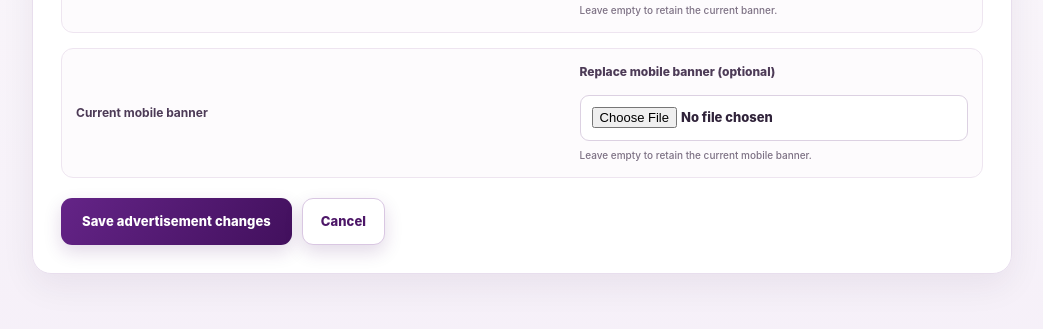
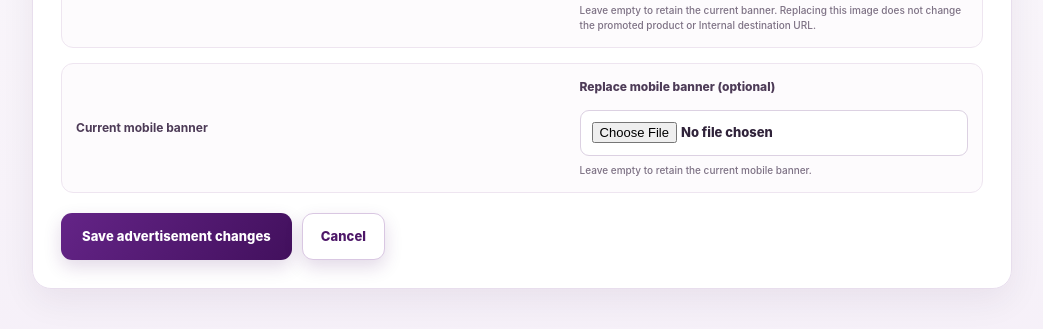
Before and after one commit to mjoshi25/Your-Shoppe, a Spring app: template src/main/resources/templates/admin/advertising-edit.html in a window 1280 px wide. Shown: the part 1247-1576 px from the top of the page, without its empty margins (118-1161 px from the left). Run offline with Thymeleaf, Linux system fonts and the light colour scheme; the template is opened without the code that fills it, so the values that code supplies are empty; some of the project's set-up classes (security, data sources, template engines, error pages and the like) are left out, and stand-ins take their place.

Commit message:
commit 76.4 fix

```diff
--- a/src/main/resources/templates/admin/advertising-edit.html
+++ b/src/main/resources/templates/admin/advertising-edit.html
@@ -38,7 +38,7 @@
       <label class="ad-edit-full">Target PIN codes<input name="targetPinCodes" th:value="${campaign.targetPinCodesText}" placeholder="751001, 766001"><small>Leave blank to target all PIN codes.</small></label>
       <div class="ad-edit-upload">
         <div><strong>Current desktop banner</strong><img class="ad-edit-preview" th:src="${campaign.bannerUrl}" alt="Current desktop advertisement banner"></div>
-        <label>Replace desktop banner (optional)<input type="file" name="banner" accept="image/jpeg,image/png,image/webp"><small>Leave empty to retain the current banner.</small></label>
+        <label>Replace desktop banner (optional)<input type="file" name="banner" accept="image/jpeg,image/png,image/webp"><small>Leave empty to retain the current banner. Replacing this image does not change the promoted product or Internal destination URL.</small></label>
       </div>
       <div class="ad-edit-upload">
         <div><strong>Current mobile banner</strong><img class="ad-edit-preview" th:if="${campaign.mobileBannerUrl != null}" th:src="${campaign.mobileBannerUrl}" alt="Current mobile advertisement banner"><span th:if="${campaign.mobileBannerUrl == null}" class="muted">No separate mobile banner uploaded.</span></div>
--- a/src/main/resources/templates/vendor/advertising-edit.html
+++ b/src/main/resources/templates/vendor/advertising-edit.html
@@ -38,7 +38,7 @@
       <label class="ad-edit-full">Target PIN codes<input name="targetPinCodes" th:value="${campaign.targetPinCodesText}" placeholder="751001, 766001"><small>Leave blank to target all PIN codes.</small></label>
       <div class="ad-edit-upload">
         <div><strong>Current desktop banner</strong><img class="ad-edit-preview" th:src="${campaign.bannerUrl}" alt="Current desktop advertisement banner"></div>
-        <label>Replace desktop banner (optional)<input type="file" name="banner" accept="image/jpeg,image/png,image/webp"><small>Leave empty to retain the current banner.</small></label>
+        <label>Replace desktop banner (optional)<input type="file" name="banner" accept="image/jpeg,image/png,image/webp"><small>Leave empty to retain the current banner. Replacing this image does not change the promoted product or Internal destination URL.</small></label>
       </div>
       <div class="ad-edit-upload">
         <div><strong>Current mobile banner</strong><img class="ad-edit-preview" th:if="${campaign.mobileBannerUrl != null}" th:src="${campaign.mobileBannerUrl}" alt="Current mobile advertisement banner"><span th:if="${campaign.mobileBannerUrl == null}" class="muted">No separate mobile banner uploaded.</span></div>
```
Also changed, not shown: src/main/resources/templates/vendor/advertising.html (+1 -1 lines).
